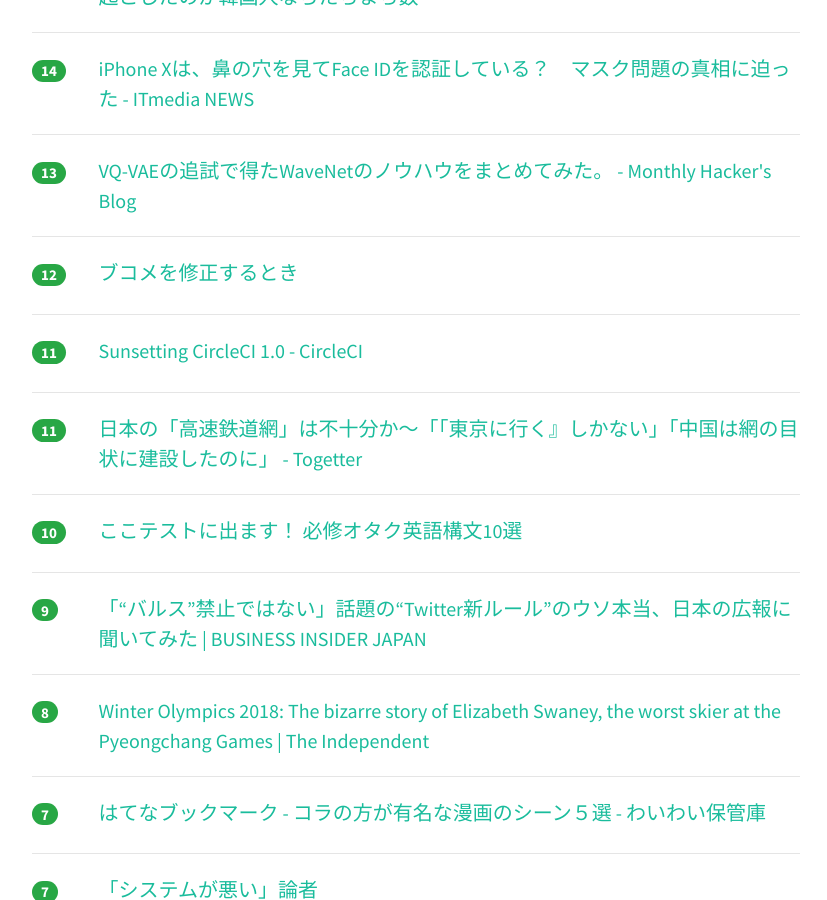
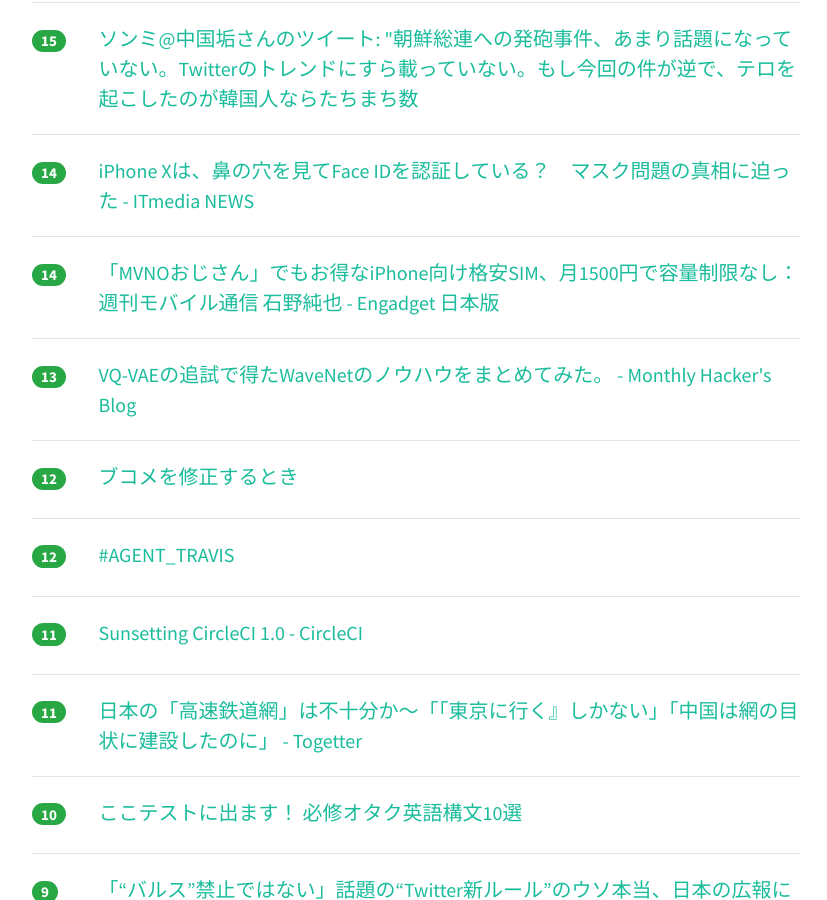
Before and after one commit to yatta47/hatena-matome-site, a Jekyll site: the page built from _posts/2018-02-24-hatena.md, in a window 1280 px wide and 900 px high, scrolled down 3524 px. Shown: the whole window, without its empty margins (224-1051 px from the left). Built offline with Jekyll 4.4.1, drawn with Linux system fonts in a browser that asks for light colours; nearby versions of some CDN libraries; some of the changed text lies outside the part shown.

Commit message:
Updated 2018-02-24

```diff
--- a/_posts/2018-02-24-hatena.md
+++ b/_posts/2018-02-24-hatena.md
@@ -107,6 +107,11 @@ tags: [it-hotentry]
 </div>
 <hr>
 <div class="row">
+<div class="col-1"><span class="badge badge-pill badge-success h2">25</span></div>
+<div class="col-11"><a href='http://www.publickey1.jp/blog/18/ruby25ruby25.html' target='_blank'>Ruby誕生25周年を祝うイベント「Ruby25」開催。まつもと氏にサプライズでお嬢様ふたりから花束贈呈 － Publickey</a></div>
+</div>
+<hr>
+<div class="row">
 <div class="col-1"><span class="badge badge-pill badge-success h2">24</span></div>
 <div class="col-11"><a href='https://digmo.infoseek.co.jp/articles-900' target='_blank'>シーンに合わせて選ぼう♪あなたのプライベート空間が変わる、今人気のBluetoothスピーカー - Digmo</a></div>
 </div>
@@ -177,6 +182,11 @@ tags: [it-hotentry]
 </div>
 <hr>
 <div class="row">
+<div class="col-1"><span class="badge badge-pill badge-success h2">14</span></div>
+<div class="col-11"><a href='http://japanese.engadget.com/2018/02/23/mvno-iphone-sim-1500/' target='_blank'>「MVNOおじさん」でもお得なiPhone向け格安SIM、月1500円で容量制限なし：週刊モバイル通信 石野純也 - Engadget 日本版</a></div>
+</div>
+<hr>
+<div class="row">
 <div class="col-1"><span class="badge badge-pill badge-success h2">13</span></div>
 <div class="col-11"><a href='http://www.monthly-hack.com/entry/2018/02/23/203208' target='_blank'>VQ-VAEの追試で得たWaveNetのノウハウをまとめてみた。 - Monthly Hacker's Blog</a></div>
 </div>
@@ -184,6 +194,11 @@ tags: [it-hotentry]
 <div class="row">
 <div class="col-1"><span class="badge badge-pill badge-success h2">12</span></div>
 <div class="col-11"><a href='https://anond.hatelabo.jp/20180223191545' target='_blank'>ブコメを修正するとき</a></div>
+</div>
+<hr>
+<div class="row">
+<div class="col-1"><span class="badge badge-pill badge-success h2">12</span></div>
+<div class="col-11"><a href='http://www.agent-travis.com/' target='_blank'>#AGENT_TRAVIS</a></div>
 </div>
 <hr>
 <div class="row">
```
Also changed, not shown: other parts of _posts/2018-02-24-hatena.md (+2 -2 lines).
